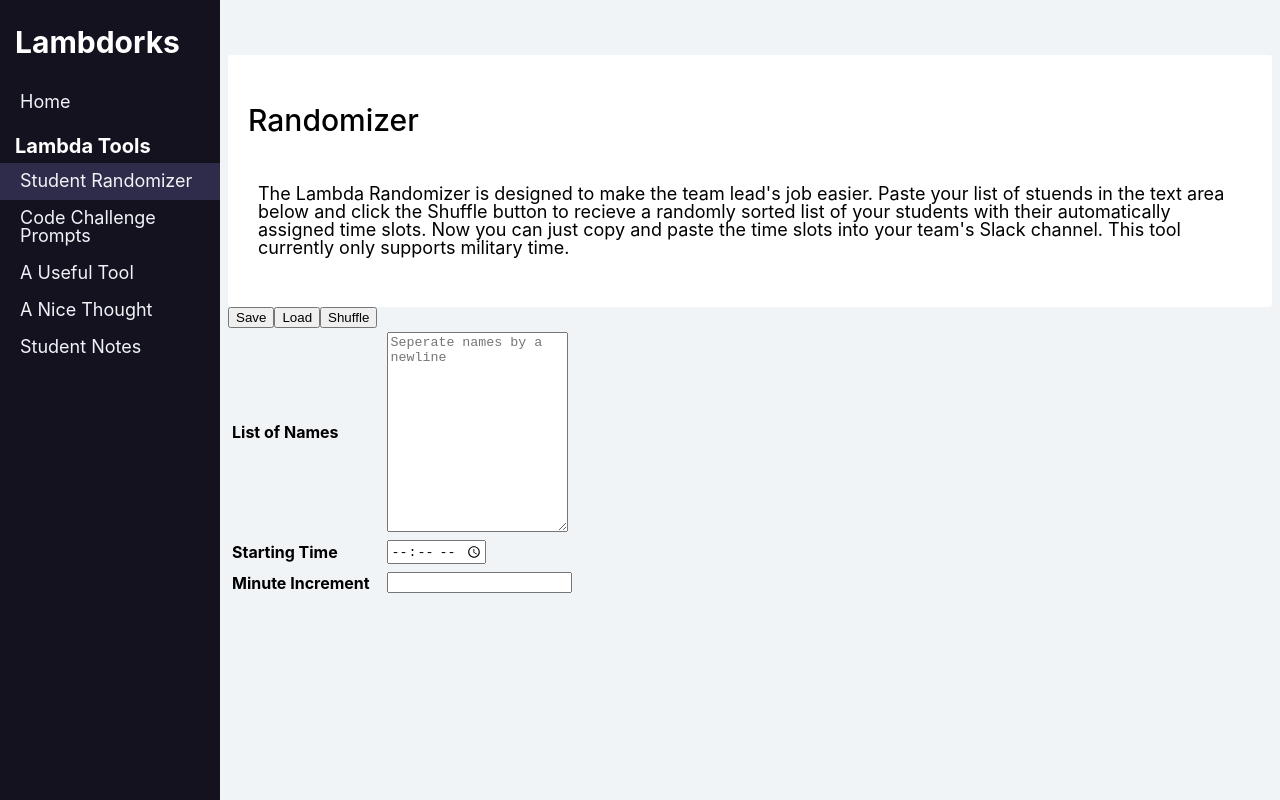
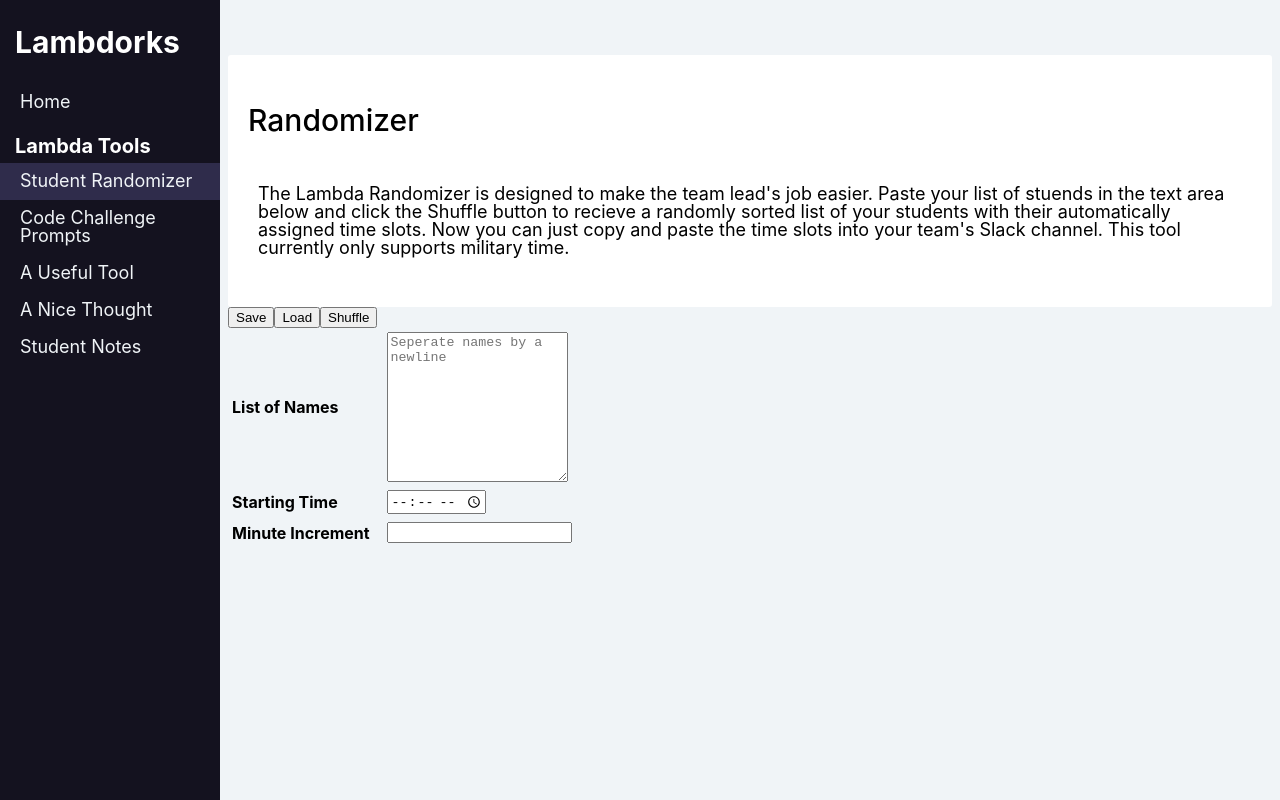
Before and after one commit to michaelagard/lambda-tools, a React (Create React App) app in the folder lambda-tools/: page /random in a window 1280 px wide. Built offline with nearby package versions, Linux system fonts and the light colour scheme.

Commit message:
adjust height

```diff
--- a/lambda-tools/src/components/Forms/TextAreaForm.styled.js
+++ b/lambda-tools/src/components/Forms/TextAreaForm.styled.js
@@ -8,7 +8,7 @@ export const FormWrapper = styled.div`
 
 export const TextArea = styled.textarea`
   display: flex;
-  height: 20rem;
+  height: 15rem;
 `;
 
 export const FormTitle = styled.h4`
```
